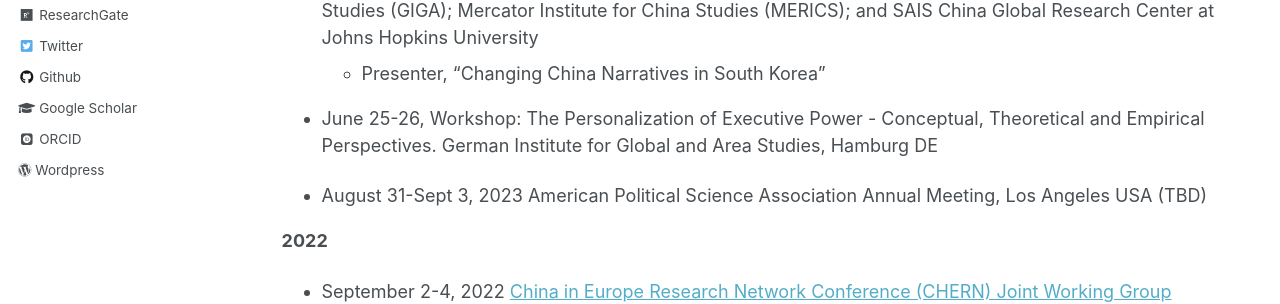
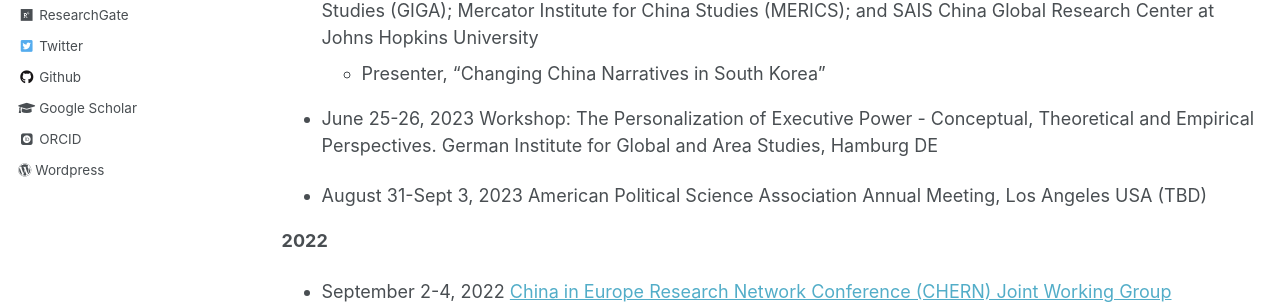
Before and after one commit to ehsong/ehsong.github.io, a Jekyll site: the page built from _pages/talks.md, in a window 1280 px wide and 1167 px high. Shown: the part 457-761 px from the top of the window. Built offline with Jekyll 4.4.1, drawn with Linux system fonts in a browser that asks for light colours; some web fonts are replaced.

Commit message:
Update talks.md

```diff
--- a/_pages/talks.md
+++ b/_pages/talks.md
@@ -19,7 +19,7 @@ author_profile: true
 Organized in partnership with Africa Policy Research Institute (APRI); German Institute for Global and Area Studies (GIGA); Mercator Institute for China Studies (MERICS); and SAIS China Global Research Center at Johns Hopkins University
    * Presenter, "Changing China Narratives in South Korea"
 
-- June 25-26, Workshop: The Personalization of Executive Power - Conceptual, Theoretical and Empirical Perspectives. German Institute for Global and Area Studies, Hamburg DE
+- June 25-26, 2023 Workshop: The Personalization of Executive Power - Conceptual, Theoretical and Empirical Perspectives. German Institute for Global and Area Studies, Hamburg DE
 
 - August 31-Sept 3, 2023 American Political Science Association Annual Meeting, Los Angeles USA (TBD)
 
```
